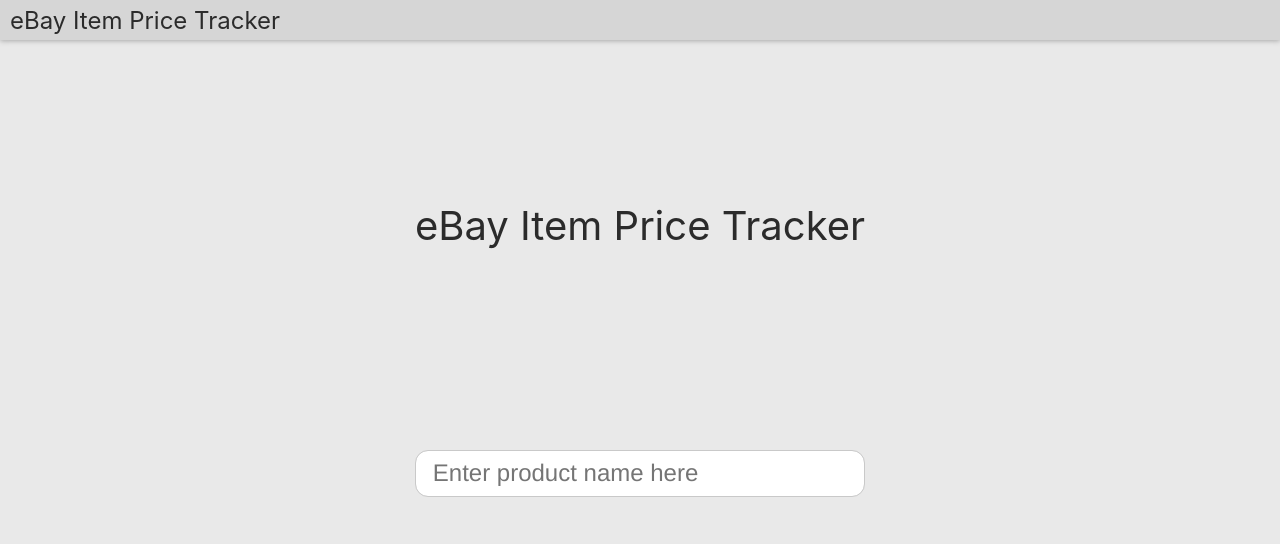
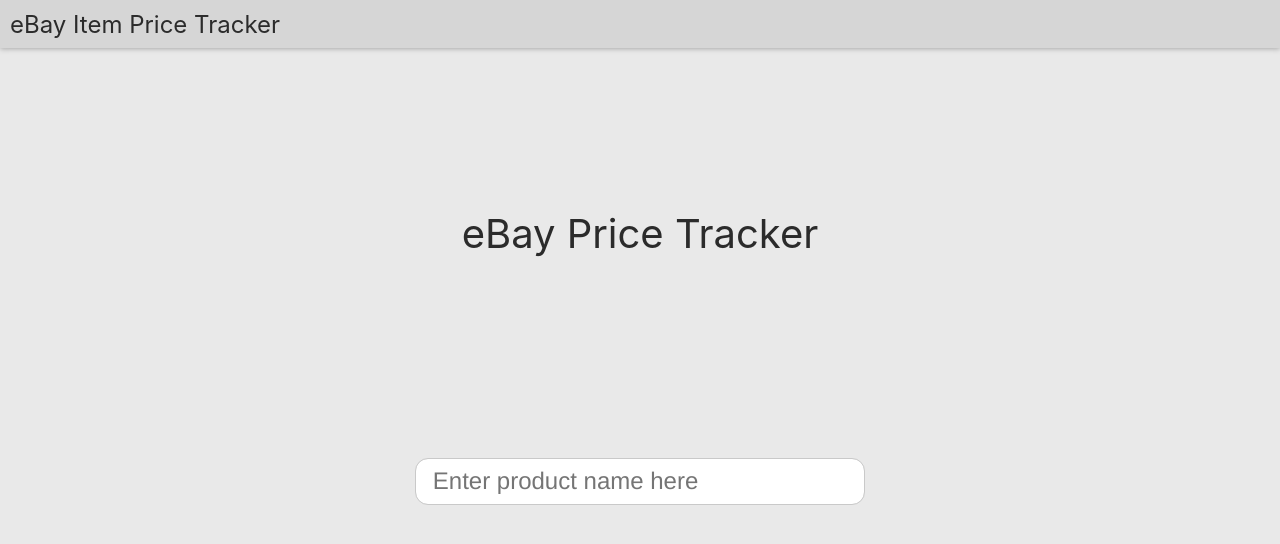
Before and after one commit to JeremyRudman/eBayPriceTrendsTracker, a React (Create React App) app: page / in a window 1280 px wide. Shown: the top 544 px of the page. Built offline with nearby package versions, Linux system fonts and the light colour scheme.

Commit message:
minor styling tweaks

```diff
--- a/src/Header.css
+++ b/src/Header.css
@@ -4,7 +4,7 @@
     align-items: center;
     font-size: 1.5em;
     background-color: #d6d6d6;
-    height: 5vh;
+    height: 2em;
     box-shadow: 0 1px 5px darkgray;
 }
 
--- a/src/SearchPage.css
+++ b/src/SearchPage.css
@@ -7,7 +7,8 @@
 }
 .search_bar_wrapper{
     width: 80%;
-    grid-row-start: 4;
+    grid-row-start: 3;
+    transition: ease 0.5s;
 }
 
 .search_bar{
@@ -26,7 +27,8 @@
 }
 
 .title_text {
-    font-size: 1.75em;
+    font-size: 2em;
+    transition: ease 0.5s;
     color: #2b2b2b;
 }
 
@@ -37,6 +39,7 @@
 @media only screen and (min-width: 40em) {
     .search_bar_wrapper{
         width: 60%;
+        grid-row-start: 4;
     }
     .title_text {
         font-size: 2.5em;
--- a/src/SearchPage.js
+++ b/src/SearchPage.js
@@ -32,7 +32,7 @@
         return (
             <div className='main_body'>
                 <div className='title_wrapper'>
-                    <span className='title_text'>eBay Item Price Tracker</span>
+                    <span className='title_text'>eBay Price Tracker</span>
                 </div>
                 <div className="search_bar_wrapper">
                     <form onSubmit={this.handleSearchBarSubmit}>
```
Also changed, not shown: src/ProductInfo.js (+1 -1 lines).
